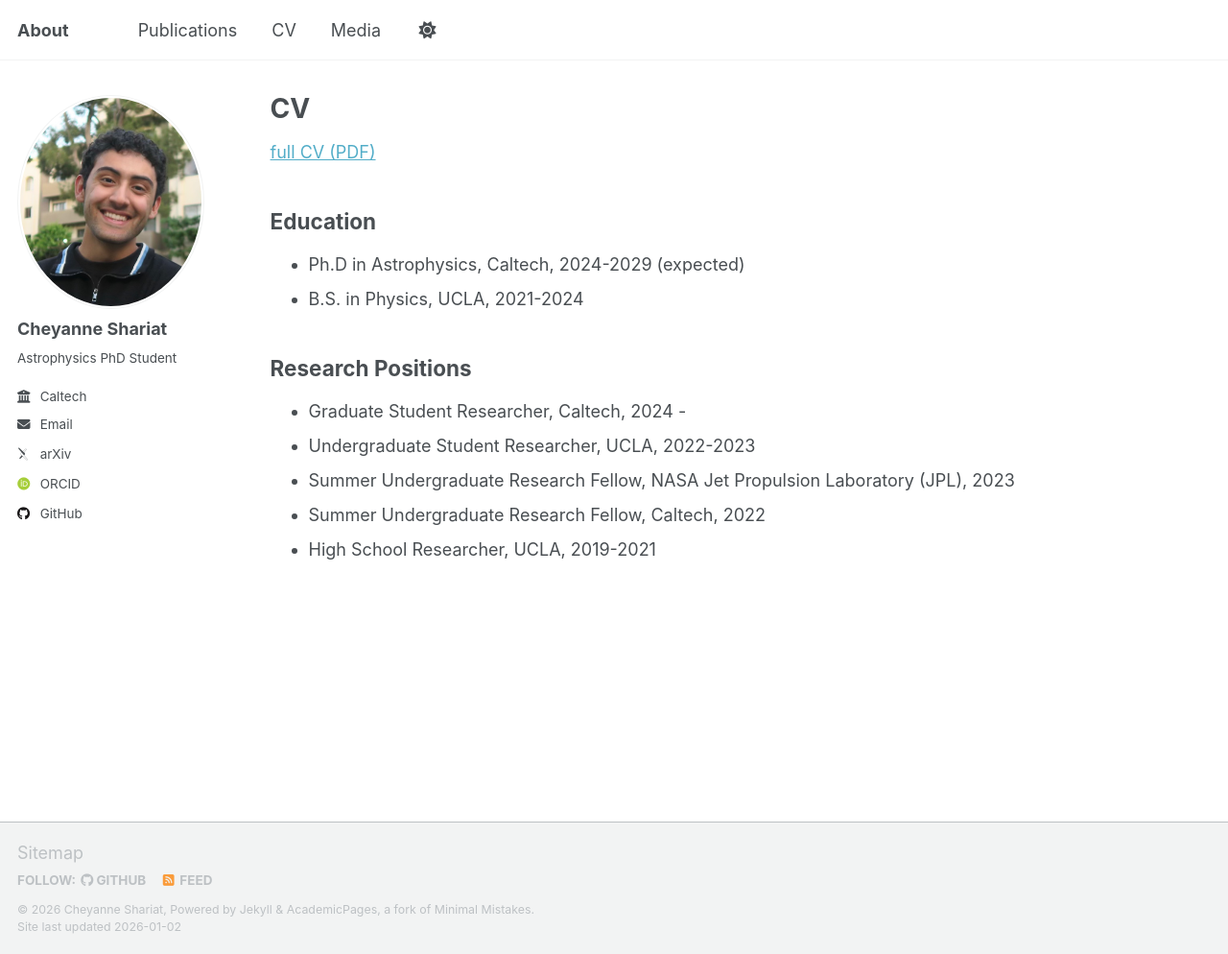
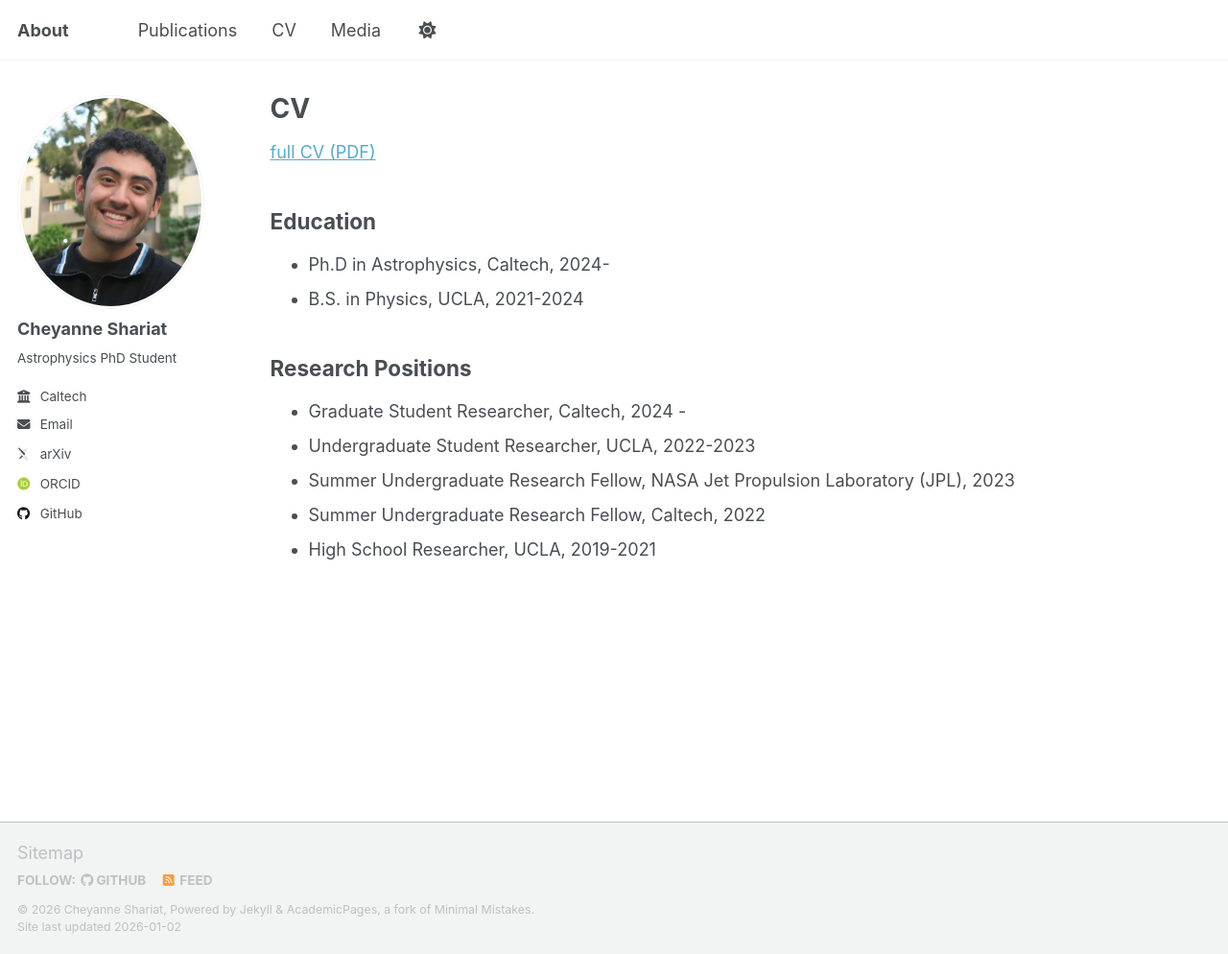
Before and after one commit to cheyanneshariat/cheyanneshariat.github.io, a Jekyll site: the page built from _pages/cv.md, in a window 1280 px wide and 994 px high. Shown: the whole window at 96% size. Built offline with Jekyll 4.4.1, drawn with Linux system fonts in a browser that asks for light colours; some web fonts are replaced; a script that is not in the unit is left out.

Commit message:
Modify Ph.D. expected graduation year
Updated expected graduation year for Ph.D.

```diff
--- a/_pages/cv.md
+++ b/_pages/cv.md
@@ -13,7 +13,7 @@
 
 ## Education
 
-* Ph.D in Astrophysics, Caltech, 2024-2029 (expected)
+* Ph.D in Astrophysics, Caltech, 2024-
 * B.S. in Physics, UCLA, 2021-2024
 
 ## Research Positions
```
